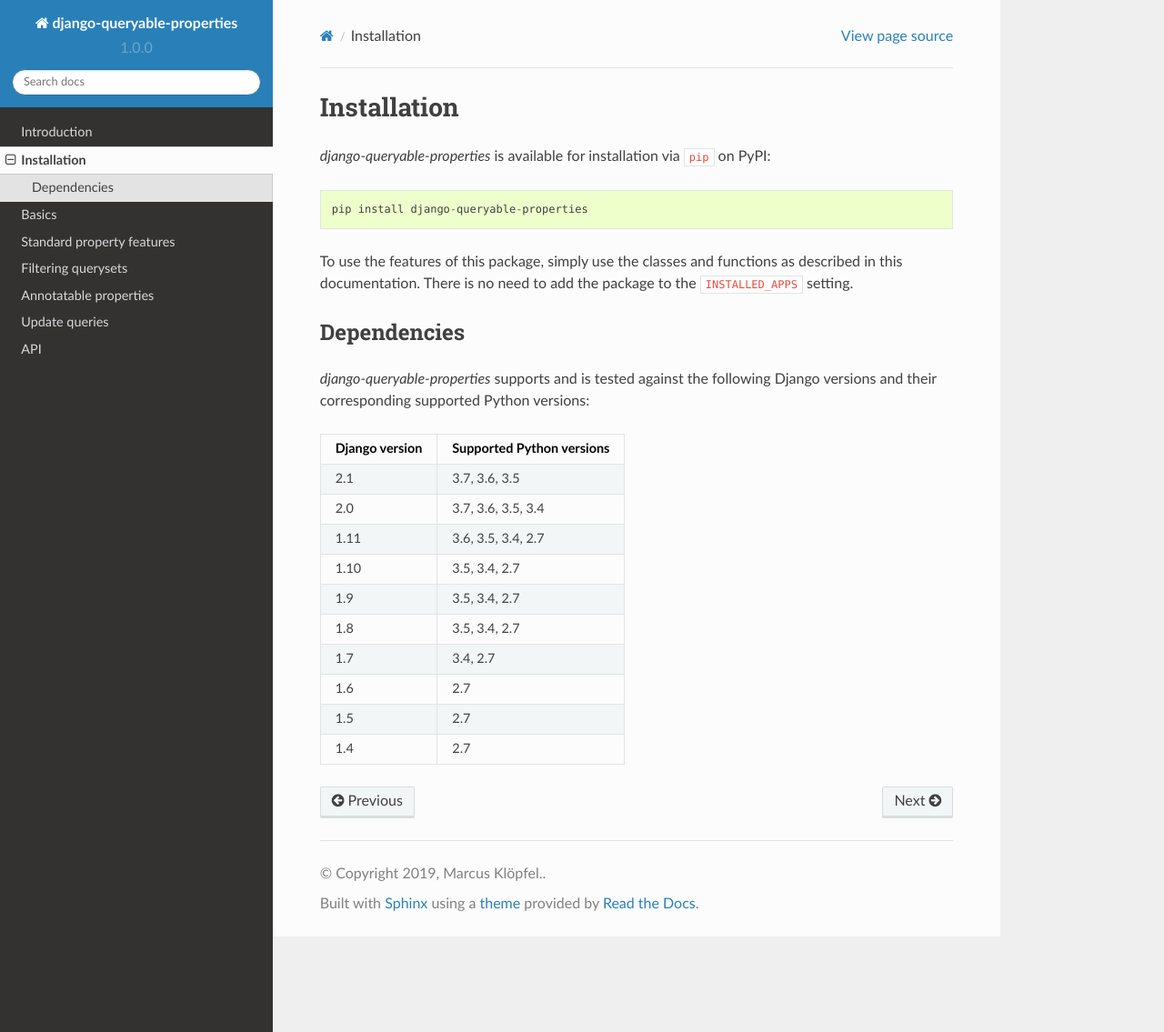
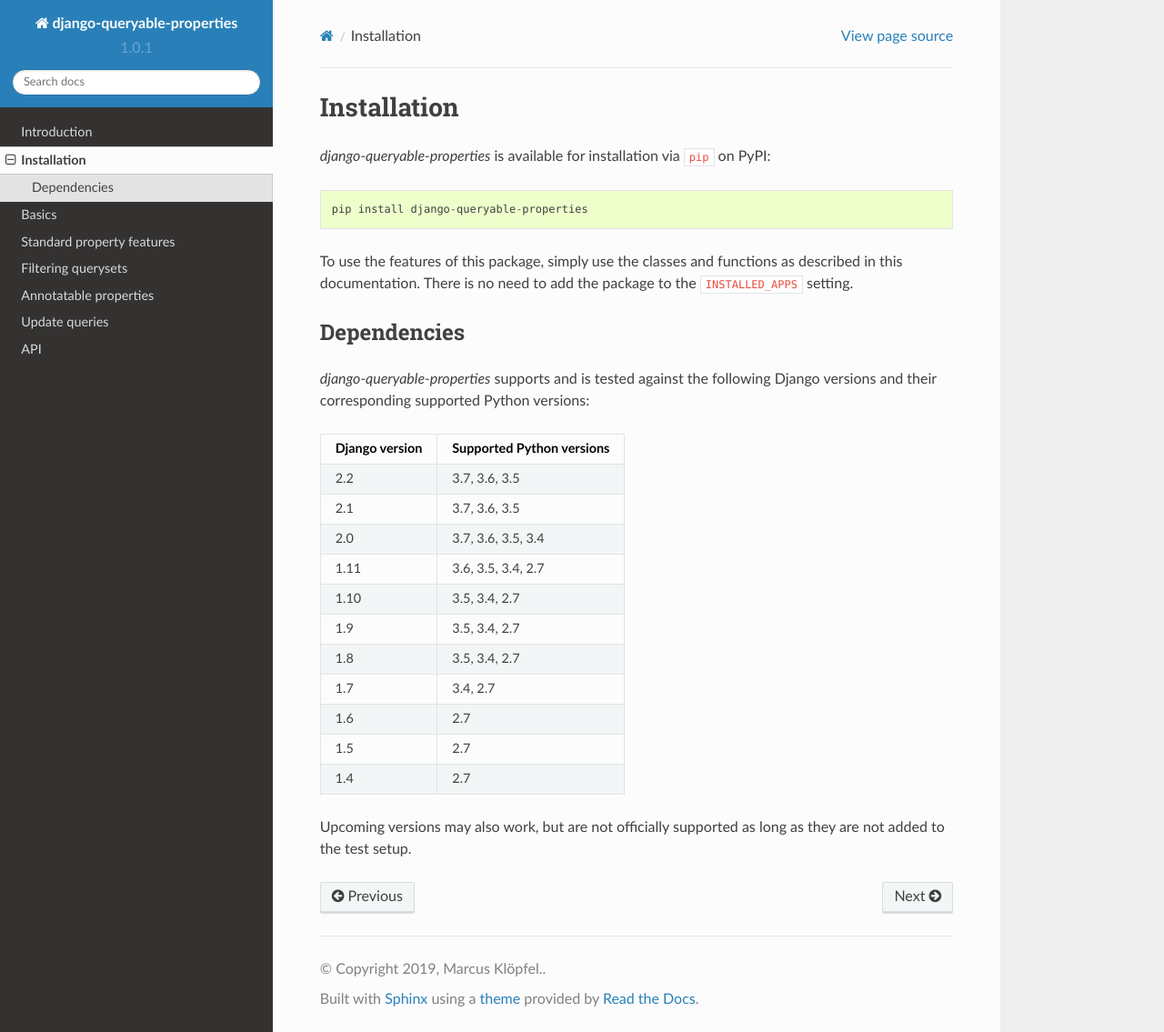
Before and after one commit to W1ldPo1nter/django-queryable-properties, a Sphinx documentation site: the page built from docs/installation.md, in a window 1280 px wide and 1135 px high. Shown: the whole window at 91% size. Built offline with Sphinx 7.4.7 and the Read the Docs theme 2.0.0, drawn with Linux system fonts in a browser that asks for light colours.

Commit message:
Document Django 2.2 support and bump version to 1.0.1

````diff
--- a/CHANGELOG.rst
+++ b/CHANGELOG.rst
@@ -4,6 +4,11 @@
 master (unreleased)
 -------------------
 
+1.0.1 (2019-05-11)
+------------------
+
+- Added support for Django 2.2
+
 1.0.0 (2018-12-31)
 ------------------
 
--- a/docs/installation.md
+++ b/docs/installation.md
@@ -18,6 +18,8 @@
 +----------------+---------------------------+
 | Django version | Supported Python versions |
 +================+===========================+
+| 2.2            | 3.7, 3.6, 3.5             |
++----------------+---------------------------+
 | 2.1            | 3.7, 3.6, 3.5             |
 +----------------+---------------------------+
 | 2.0            | 3.7, 3.6, 3.5, 3.4        |
@@ -39,3 +41,5 @@
 | 1.4            | 2.7                       |
 +----------------+---------------------------+
 ```
+
+Upcoming versions may also work, but are not officially supported as long as they are not added to the test setup.
--- a/queryable_properties/__init__.py
+++ b/queryable_properties/__init__.py
@@ -3,7 +3,7 @@
 
 from __future__ import unicode_literals
 
-__version__ = '1.0.0'
+__version__ = '1.0.1'
 __author__ = 'Marcus Klöpfel'
 __copyright__ = 'Copyright 2019, Marcus Klöpfel'
 __license__ = 'BSD'
````
